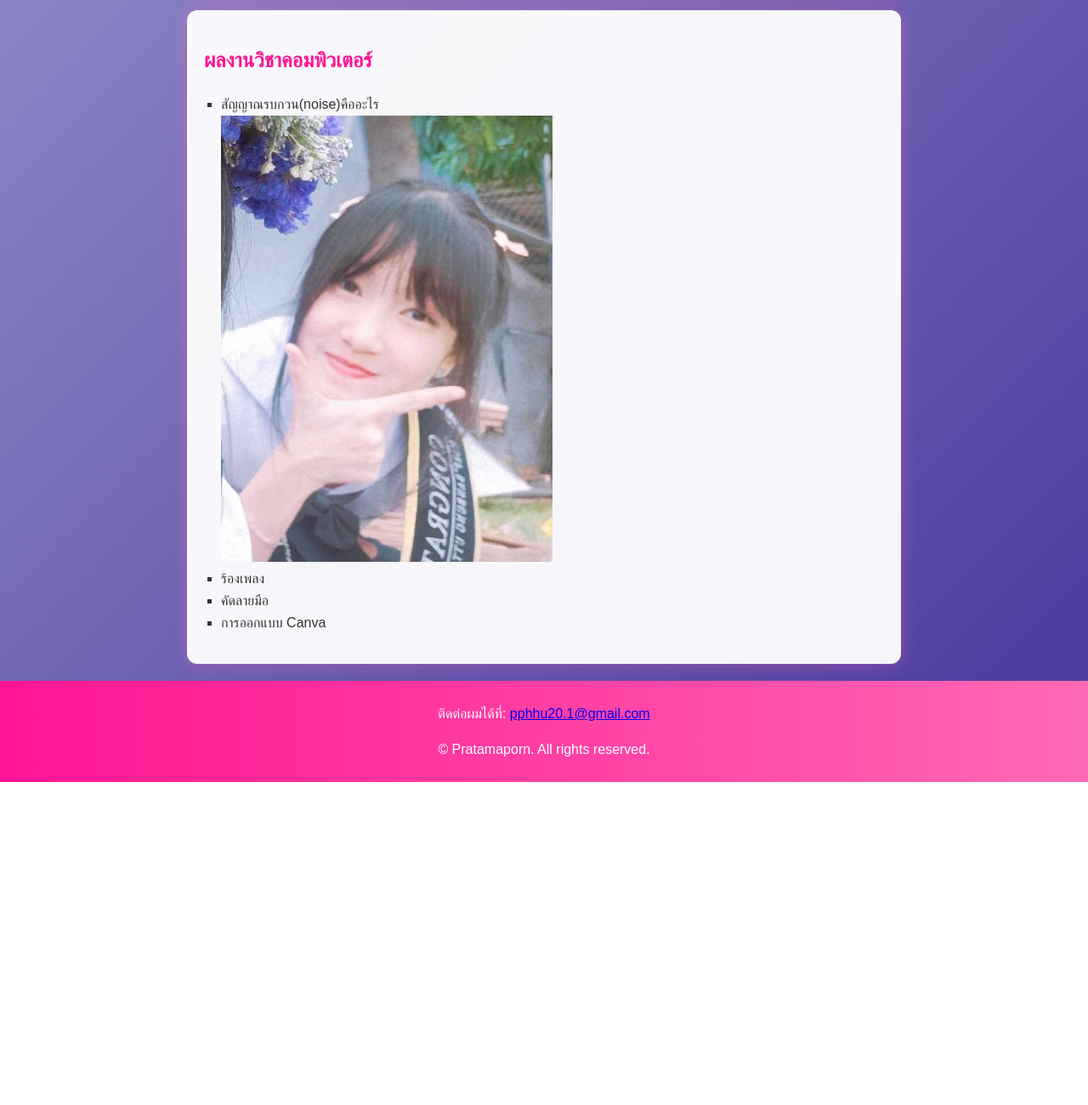
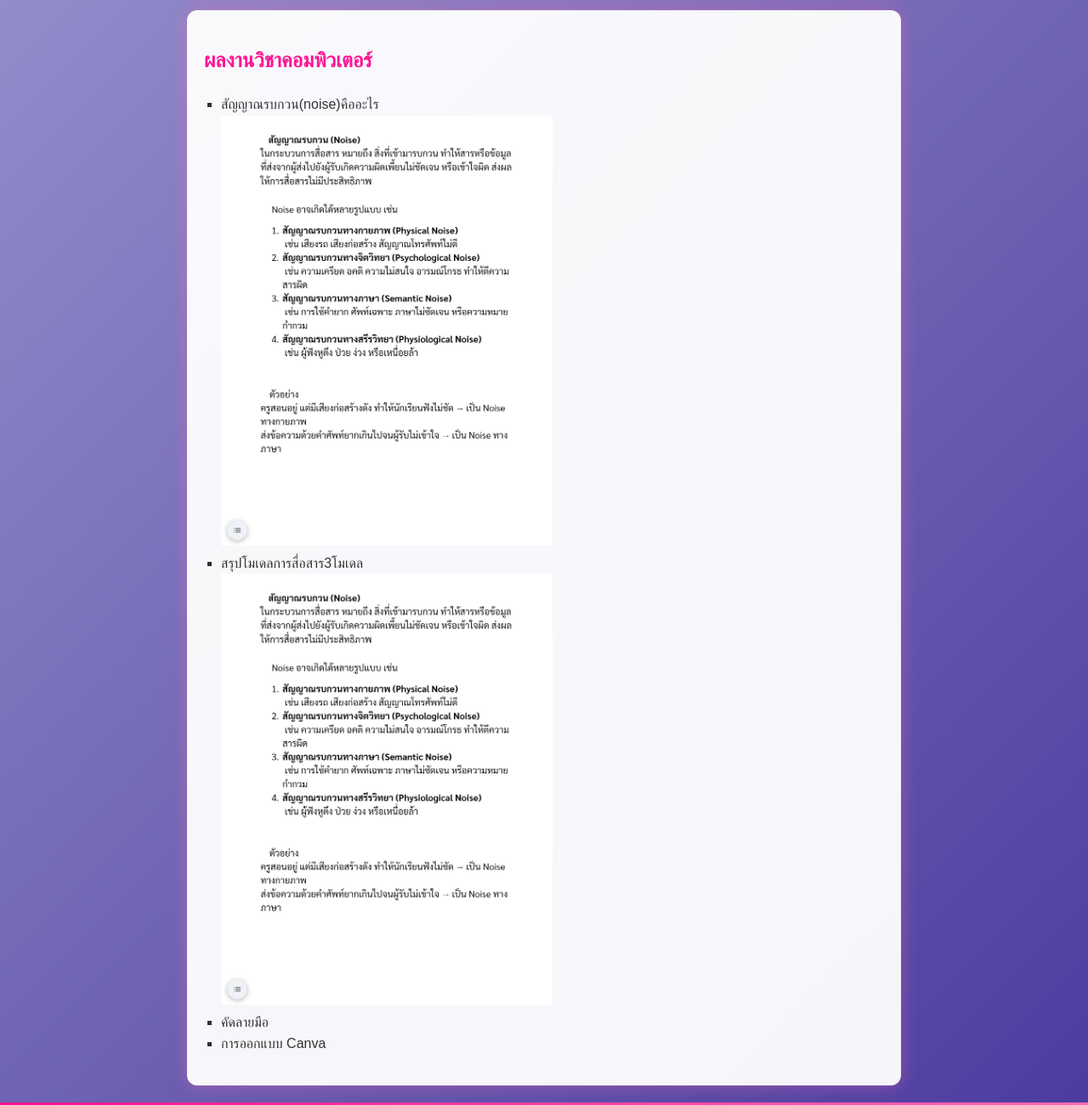
Before and after one commit to pphhu201-debug/Pratamaporn15, a plain HTML site: page index.html in a window 1280 px wide. Shown: the part 1840-3140 px from the top of the page at 85% size. Before the commit the page ends 2760 px from the top, so only its background shows below. Drawn offline with Linux system fonts and the light colour scheme.

Commit message:
index.html

```diff
--- a/index.html
+++ b/index.html
@@ -57,8 +57,9 @@
         <h2>ผลงานวิชาคอมพิวเตอร์</h2>
         <ul>
             <li>สัญญาณรบกวน(noise)คืออะไร</li>
-            <img src="79640.jpg" alt="ภาพงานสัญญาณรบกวนคืออะไร" width="50%">
-            <li>ร้องเพลง</li>
+            <img src="IMG_1032.PNG" alt="ภาพงานสัญญาณรบกวนคืออะไร" width="50%">
+            <li>สรุปโมเดลการสื่อสาร3โมเดล</li>
+            <img src="IMG_1032.PNG" alt="ภาพงานสัญญาณรบกวนคืออะไร" width="50%">
             <li>คัดลายมือ</li>
             <li>การออกแบบ Canva</li>
         </ul>
```
